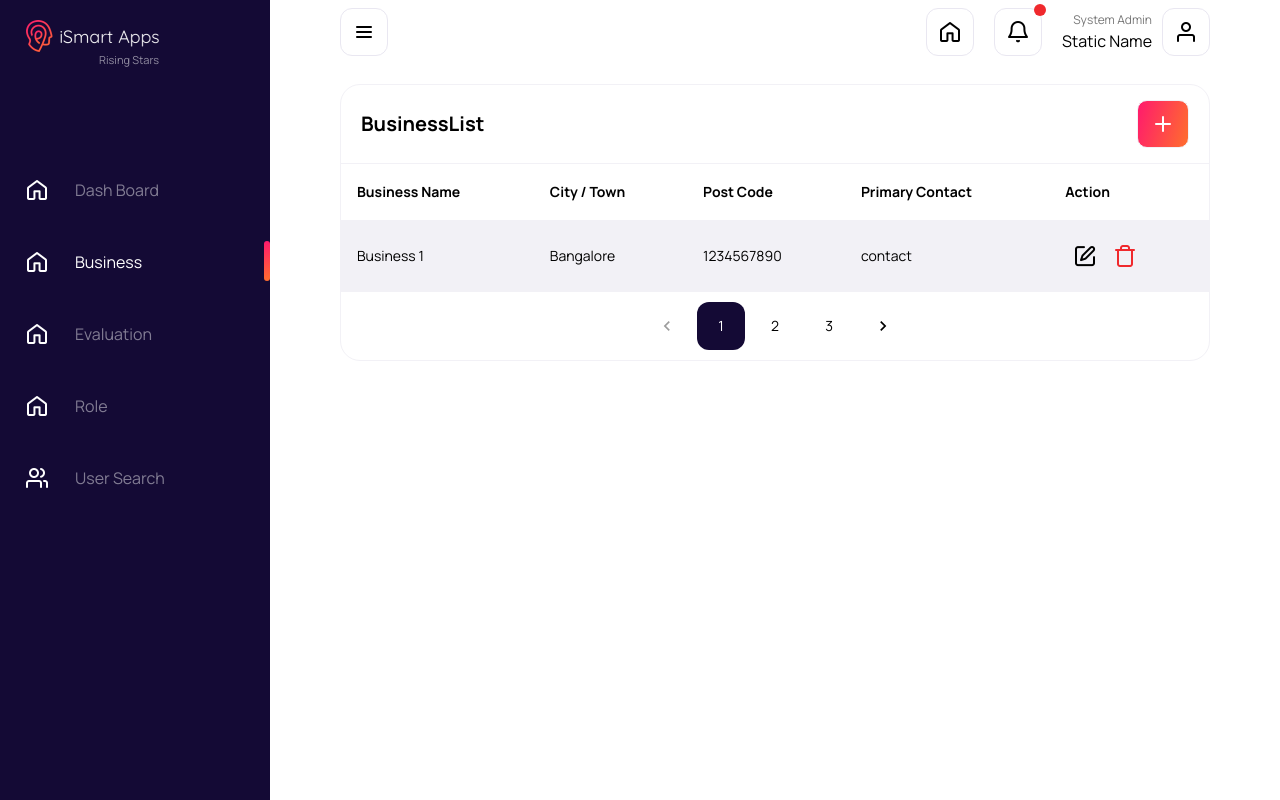
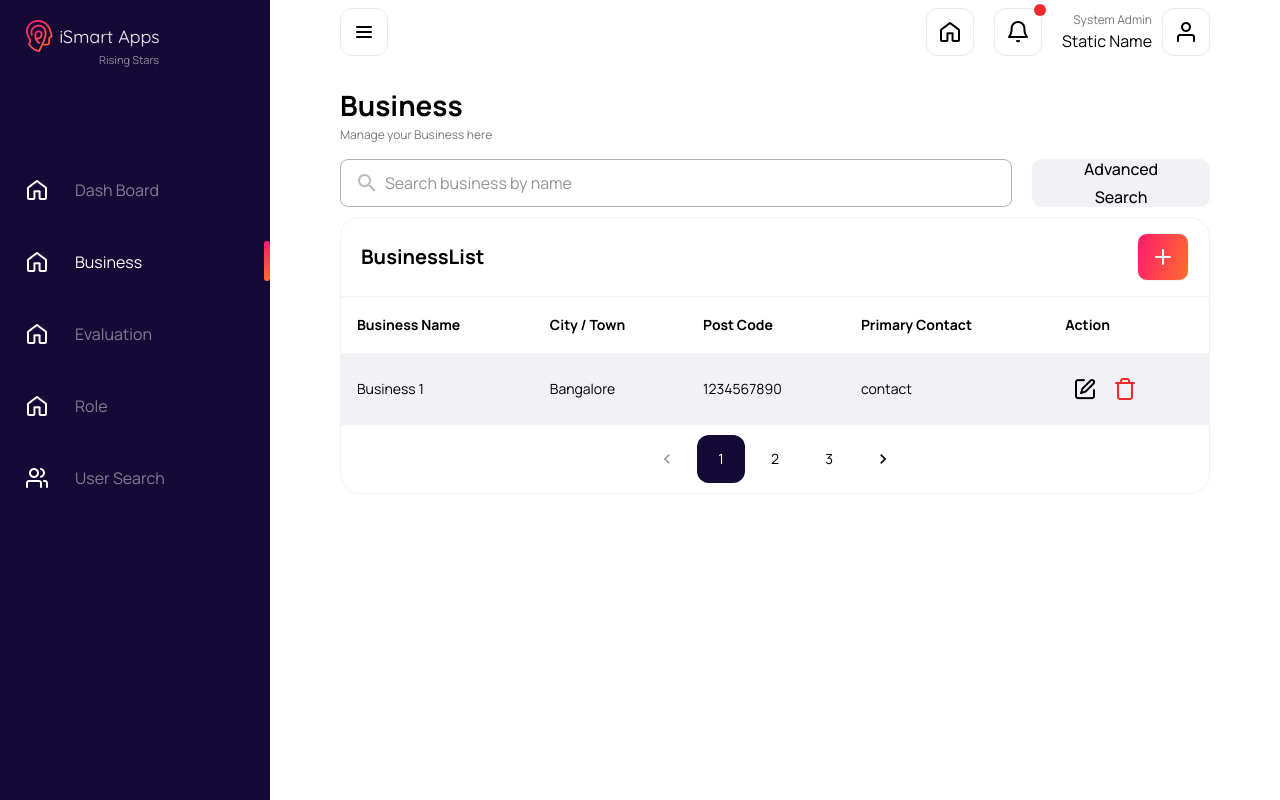
Before and after one commit to vigneshm-quikieapps/system-admin-panel, a React (Create React App) app: page /business in a window 1280 px wide. Built offline with nearby package versions, Linux system fonts and the light colour scheme.

Commit message:
add PageHeader component, add search to business list

```diff
--- a/src/components/index.js
+++ b/src/components/index.js
@@ -23,3 +23,4 @@ export { default as AddButton } from "./add-button";
 export { default as Popover } from "./popover";
 export { default as Card, CardTitle, CardActions } from "./card";
 export { default as NavLink } from "./nav-link";
+export { default as PageHeader } from "./page-header";
--- /dev/null
+++ b/src/components/page-header.jsx
@@ -0,0 +1,16 @@
+import { Box, Typography } from "@mui/material";
+
+const PageHeader = ({ title, description }) => (
+  <>
+    <Box sx={{ mb: 1.5 }}>
+      <Typography component="h1" sx={{ fontSize: "28px", fontWeight: "bold" }}>
+        {title}
+      </Typography>
+      <Typography sx={{ fontSize: "12px", color: "text.secondary" }}>
+        {description}
+      </Typography>
+    </Box>
+  </>
+);
+
+export default PageHeader;
--- a/src/pages/business/list.jsx
+++ b/src/pages/business/list.jsx
@@ -1,7 +1,16 @@
 import { useState } from "react";
 import { useNavigate } from "react-router-dom";
+import { InputAdornment } from "@mui/material";
+import { Search as SearchIcon } from "@mui/icons-material";
 
-import { Actions, Pagination } from "../../components";
+import {
+  Actions,
+  Pagination,
+  Grid,
+  Button,
+  TextField,
+  PageHeader,
+} from "../../components";
 import BusinessTable from "./components/business-table";
 
 const items = [
@@ -53,6 +62,23 @@ const BusinessList = () => {
 
   return (
     <>
+      <PageHeader title="Business" description="Manage your Business here" />
+      <Grid columnCount={9} sx={{ mb: 1 }}>
+        <TextField
+          sx={{ gridColumnEnd: "span 7" }}
+          placeholder="Search business by name"
+          InputProps={{
+            startAdornment: (
+              <InputAdornment position="start" sx={{ mr: "-10px" }}>
+                <SearchIcon sx={{ color: "#0004" }} />
+              </InputAdornment>
+            ),
+          }}
+        />
+        <Button sx={{ gridColumnEnd: "span 2" }} active>
+          Advanced Search
+        </Button>
+      </Grid>
       <BusinessTable rows={tableRows} pagination={pagination} />
     </>
   );
```
